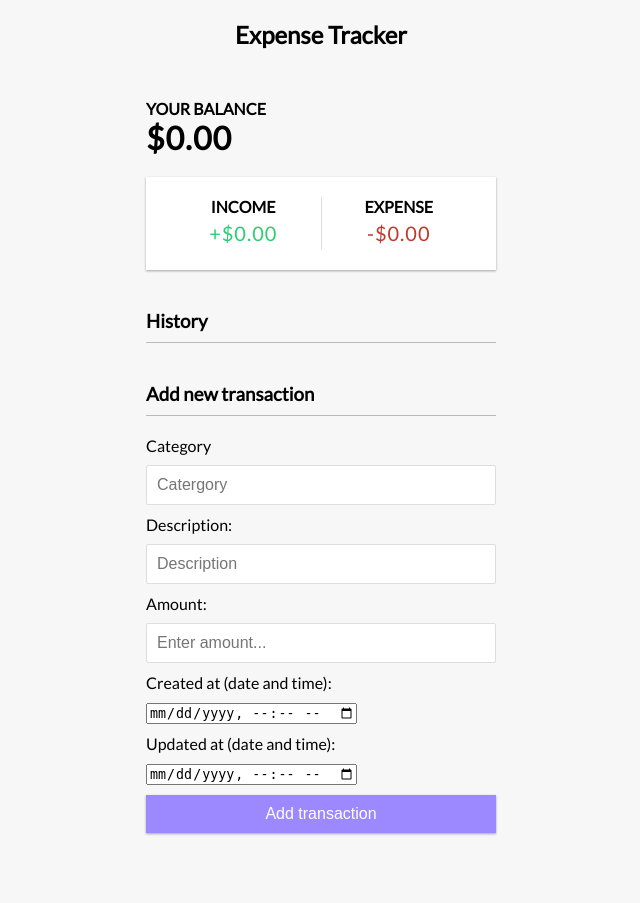
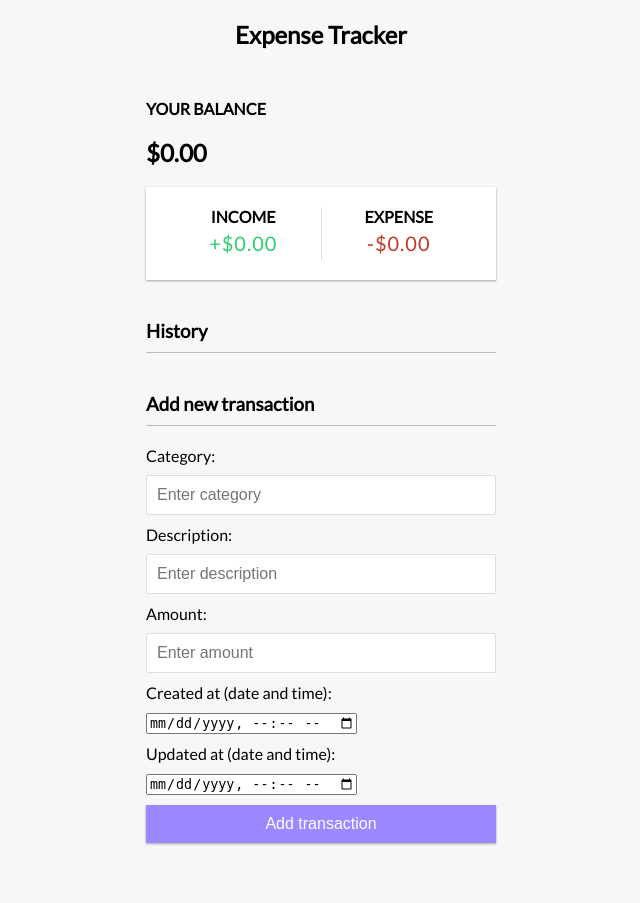
Before and after one commit to junxiang888/TT2_15, a Flask app: template templates/projectDashboard.html in a window 1280 px wide. Shown: the whole page, without its empty margins (319-959 px from the left). Before the commit the page ends 835 px from the top, so only its background shows below. Run offline with Flask 2, Linux system fonts and the light colour scheme; the template is opened without the code that fills it, so the values that code supplies are empty.

Commit message:
minor updates

```diff
--- a/templates/dashBoard.html
+++ b/templates/dashBoard.html
@@ -6,7 +6,6 @@
 <link rel="stylesheet" href="{{ url_for('static',filename='dashBoard.css') }}" />
 <script src="//maxcdn.bootstrapcdn.com/bootstrap/4.0.0/js/bootstrap.min.js"></script>
 <script src="//cdnjs.cloudflare.com/ajax/libs/jquery/3.2.1/jquery.min.js"></script>
-<!------ Include the above in your HEAD tag ---------->
 
 <body>
   <header>
--- a/templates/loginPage.html
+++ b/templates/loginPage.html
@@ -9,7 +9,7 @@
     <link rel="stylesheet" href="{{ url_for('static',filename='loginPage.css') }}" />
     <script src="//maxcdn.bootstrapcdn.com/bootstrap/4.0.0/js/bootstrap.min.js"></script>
     <script src="//cdnjs.cloudflare.com/ajax/libs/jquery/3.2.1/jquery.min.js"></script>
-    <!------ Include the above in your HEAD tag ---------->
+
 
     <div class="wrapper fadeInDown">
       <div id="formContent">
--- a/templates/projectDashboard.html
+++ b/templates/projectDashboard.html
@@ -15,7 +15,7 @@
 
     <div class="container">
       <h4>Your Balance</h4>
-      <h1 id="balance">$0.00</h1>
+      <h2 id="balance">$0.00</h2>
 
       <div class="inc-exp-container">
         <div>
@@ -38,16 +38,16 @@
       <h3>Add new transaction</h3>
       <form id="form">
         <div class="form-control">
-          <label for="text">Category</label>
-          <input type="text" id="name" placeholder="Catergory" />
+          <label for="text">Category:</label>
+          <input type="text" id="name" placeholder="Enter category" />
         </div>
         <div class="form-control">
           <label for="text">Description:</label>
-          <input type="text" id="description" placeholder="Description" />
+          <input type="text" id="description" placeholder="Enter description" />
         </div>
         <div class="form-control">
           <label for="amount">Amount: <br /> </label>
-          <input type="number" id="amount" placeholder="Enter amount..." />
+          <input type="number" id="amount" placeholder="Enter amount" />
           <div class="form-control">
             <label for="text">Created at (date and time):</label>
             <input type="datetime-local" id="created_at" name="created_at" />
```
